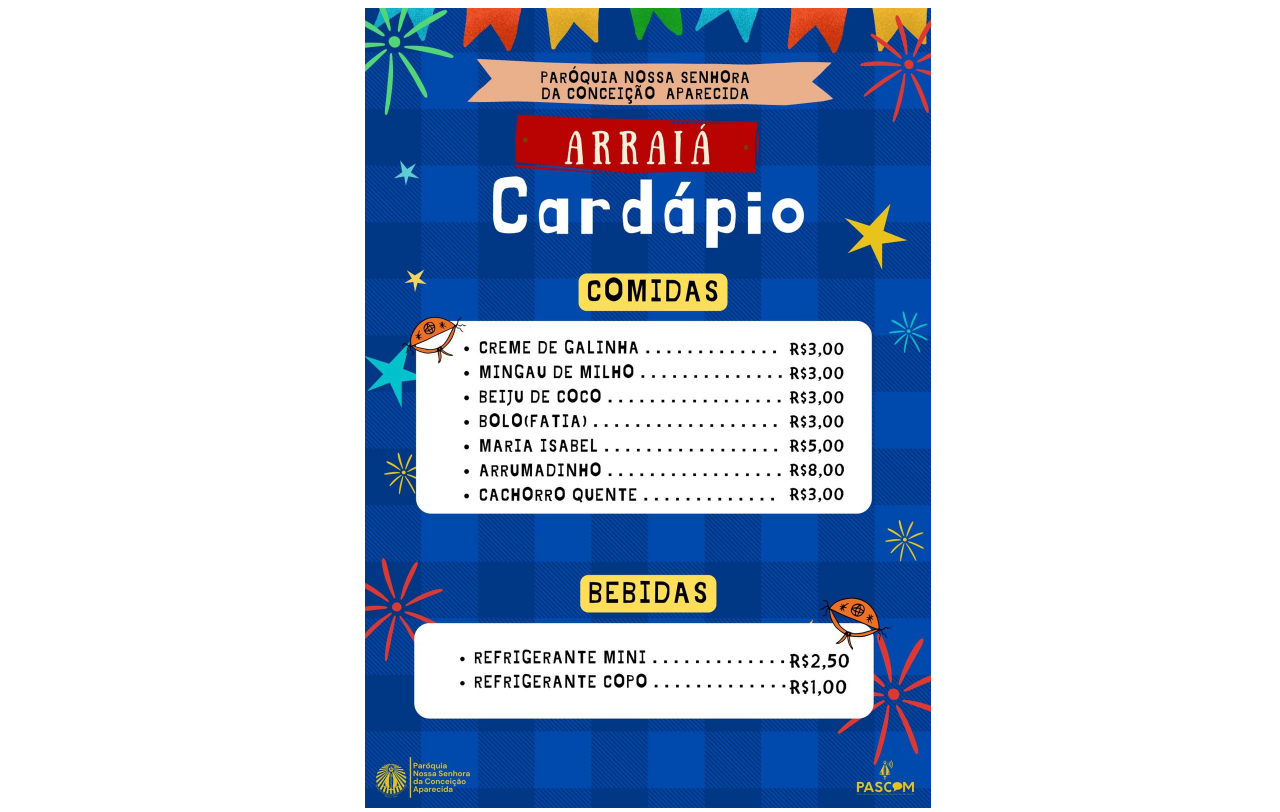
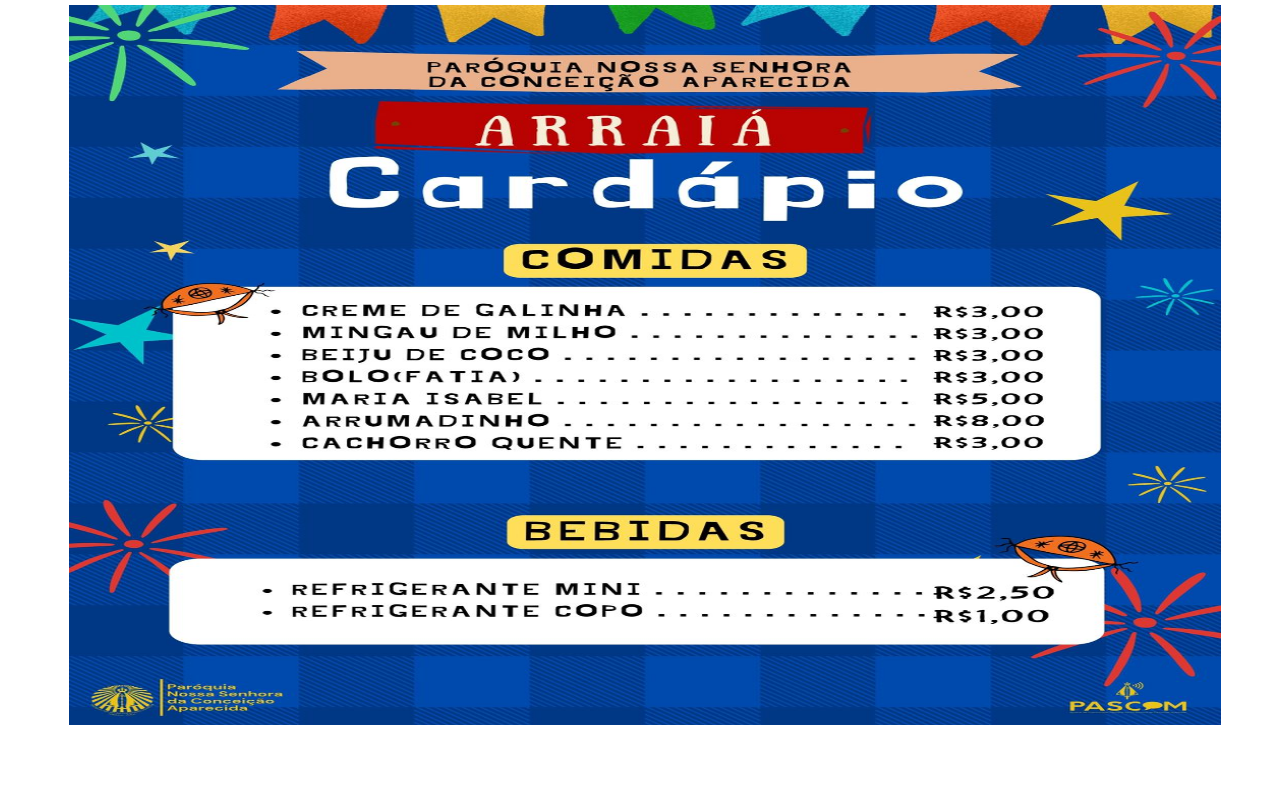
Before and after one commit to stanislawiaw2018/project_arraia, a plain HTML site: page index.html in a window 1280 px wide. Drawn offline with Linux system fonts and the light colour scheme.

Commit message:
modified style.css

```diff
--- a/style/css/style.css
+++ b/style/css/style.css
@@ -1,4 +1,10 @@
+*{
+    margin: 0px;
+    padding: 0px;
+}
+
 body{
+    margin: 5px;
     text-align: center;
     overflow-x: hidden
 }
@@ -12,5 +18,6 @@ body{
 }
 img{
     position: relative;
-    height: 100vh;
+    width: 90vw;
+    height: 90vh;
 }
```
